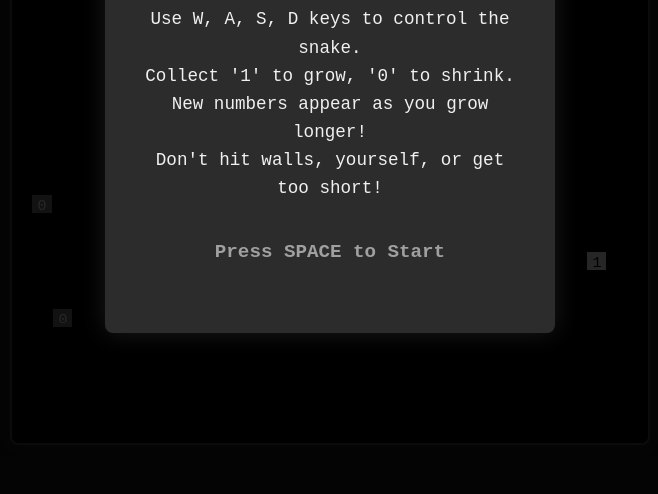
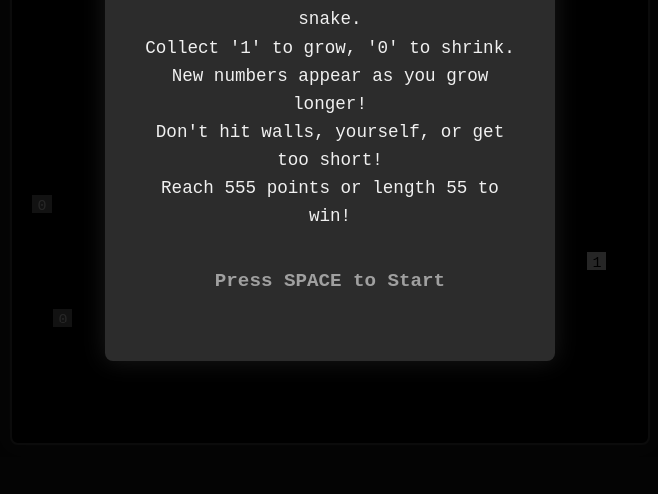
Before and after one commit to NeonNguon/beyond-snake, a plain HTML site: page index.html in a window 1280 px wide. Shown: the part 306-800 px from the top of the page, without its empty margins (310-968 px from the left). Drawn offline with nearby package versions, Linux system fonts and the light colour scheme.

Commit message:
Update index.html

```diff
--- a/index.html
+++ b/index.html
@@ -134,7 +134,7 @@
     <div id="startScreenModal" class="modal">
         <div class="modal-content">
             <h2>Welcome to Beyond 1 & 0!</h2>
-            <p>Use W, A, S, D keys to control the snake.<br>Collect '1' to grow, '0' to shrink.<br>New numbers appear as you grow longer!<br>Don't hit walls, yourself, or get too short!</p>
+            <p>Use W, A, S, D keys to control the snake.<br>Collect '1' to grow, '0' to shrink.<br>New numbers appear as you grow longer!<br>Don't hit walls, yourself, or get too short!<br>Reach 555 points or length 55 to win!</p>
             <p class="action-text font-bold text-lg">Press SPACE to Start</p>
         </div>
     </div>
```
